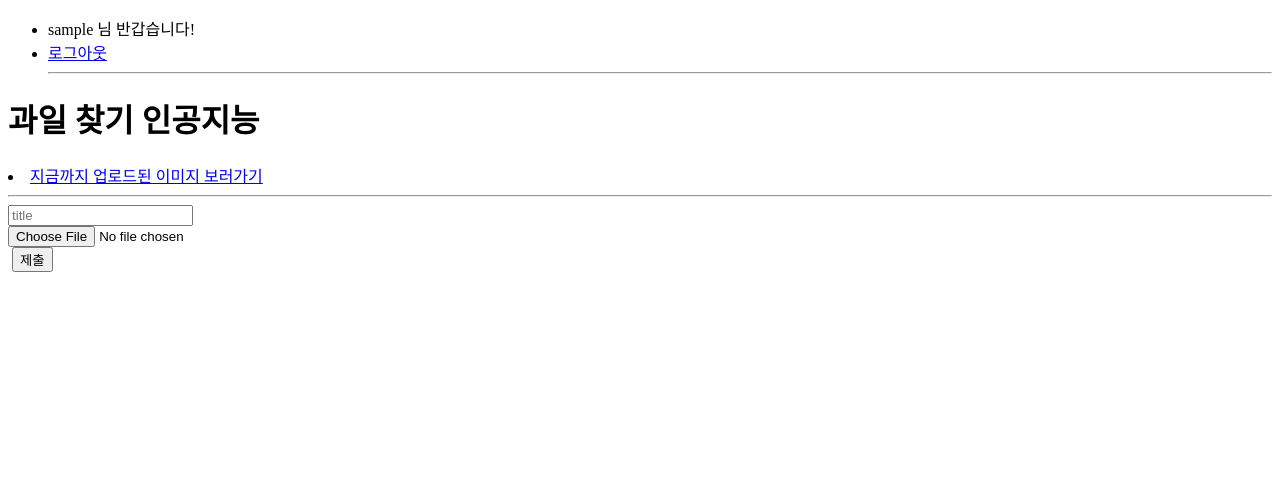
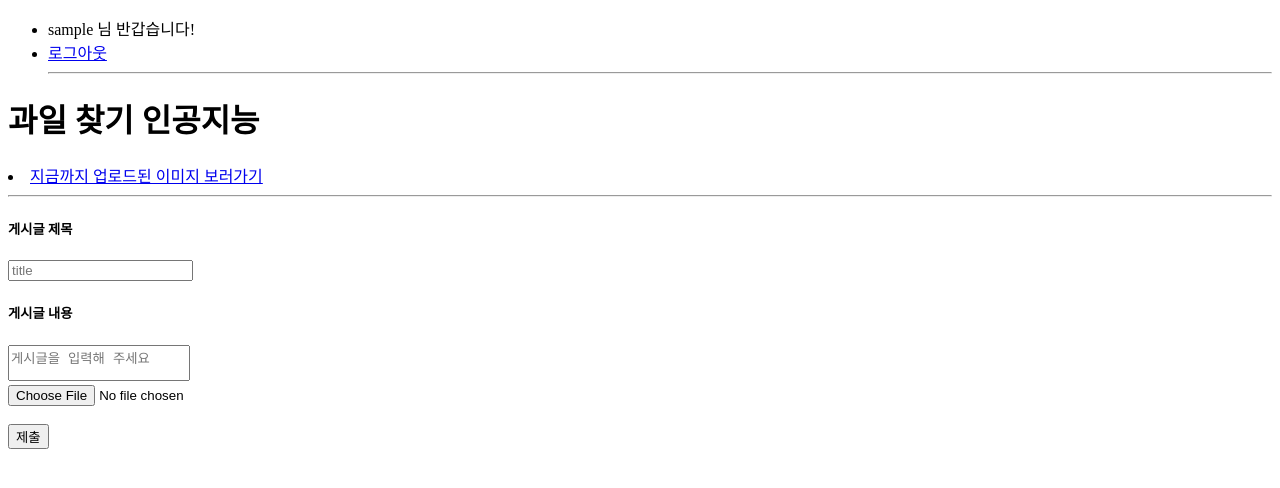
Before and after one commit to kbm1933/B2_IIEII_ML, a Django app: page /community/fileupload/ in a window 1280 px wide. Shown: the top 488 px of the page. Run offline with Django 3.2, Linux system fonts and the light colour scheme; the visitor is signed in with stand-in values (Sample User, id 1).

Commit message:
djago/machine learning

```diff
--- a/community/templates/fileupload.html
+++ b/community/templates/fileupload.html
@@ -34,10 +34,17 @@
         <form method="POST" action="{% url 'community:fileupload' %}" enctype="multipart/form-data" novalidate>
             {% csrf_token %}
             <div>
+                <h5>게시글 제목</h5>
                 <input type="text" name="title" id="title" placeholder="title" />
             </div>
 
+            <div>
+                <h5>게시글 내용</h5>
+                <textarea class="form-control" id='content'  style="resize: none" name='content' id="content" placeholder="게시글을 입력해 주세요"></textarea>
+            </div>
 
+
+            <div>
                 <input type="file" name="file" class="form-control-file border" onchange="readURL(this);">
                 <br />
                 <img id="preview" />
@@ -54,7 +61,11 @@
                         }
                     }
                 </script>
+            </div>
+
+            <div>
                 <input type="submit" name='submit' lass="btn btn-primary col-12" value="제출">
+            </div>
         </form>
     </div>
 
--- a/community/views.py
+++ b/community/views.py
@@ -1,3 +1,4 @@
+from importlib.resources import contents
 from django.http import HttpResponse
 from django.shortcuts import render, redirect
 from community.forms import FileUploadForm
@@ -17,10 +18,11 @@ def fileUpload(request):
         return render(request, 'fileupload.html')
     elif request.method == 'POST':
         title = request.POST.get('title')
+        content = request.POST.get('content')
         imgfile = request.FILES['file']
         user = request.user
 
-        FileUpload.objects.create(user=user, title=title, imgfile=imgfile)
+        FileUpload.objects.create(user=user, title=title, content=content, imgfile=imgfile)
 
         last_save = FileUpload.objects.last()
         idx = last_save.id
--- a/users/templates/base.html
+++ b/users/templates/base.html
@@ -11,7 +11,7 @@
         {% if not user.is_authenticated %}
             <ul class="navbar-nav mr-auto">
                 <li class="nav-item active">
-                    <a class="nav-link" href="/users/signup"> Sign Up <span class="sr-only"></span></a>
+                    <a class="nav-link" href="/"> Sign Up <span class="sr-only"></span></a>
                 </li>
                 <hr />
             </ul>
@@ -23,7 +23,7 @@
             </span>
                 </li>
                 <li class="nav-item">
-                    <a class="nav-link" href="/users/logout"> 로그아웃 </a>
+                    <a class="nav-link" href="/logout"> 로그아웃 </a>
                 </li>
 
                 <hr />
--- a/users/templates/signup.html
+++ b/users/templates/signup.html
@@ -13,7 +13,7 @@
     <h1> 회원가입 페이지 </h1>
 
     <li class="nav-item">
-        <a class="nav-link" href="/users/login"> 로그인 </a>
+        <a class="nav-link" href="/login"> 로그인 </a>
     </li>
 
     <hr />
```
Also changed, not shown: community/templates/detail_image_info.html (+8 -2 lines), community/templates/file_result.html (+2 -7 lines), README.md, community/migrations/0001_initial.py (deleted), community/migrations/0002_initial.py (deleted), users/migrations/0001_initial.py (deleted). Lines whose indentation alone changed are shown as unchanged.
